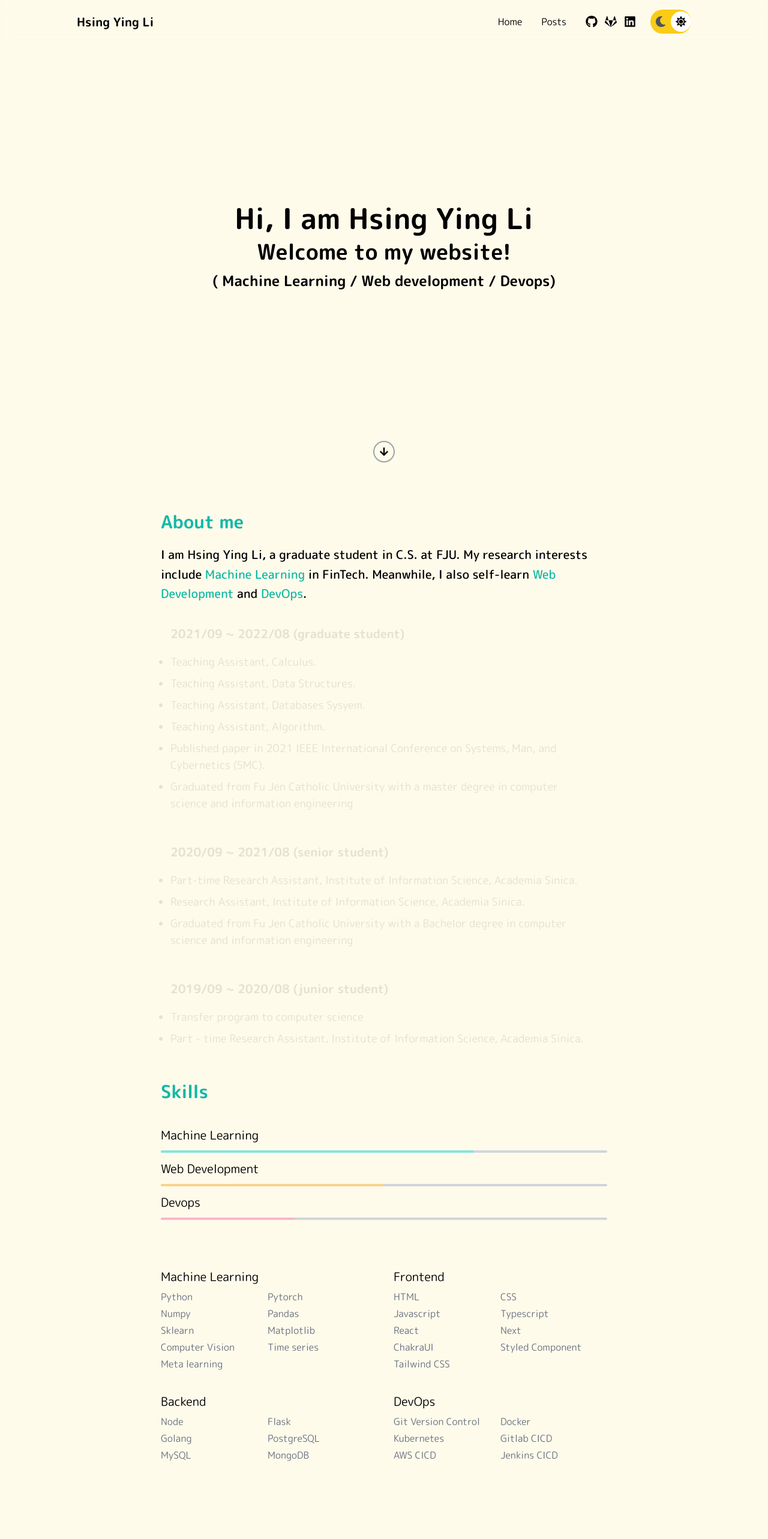
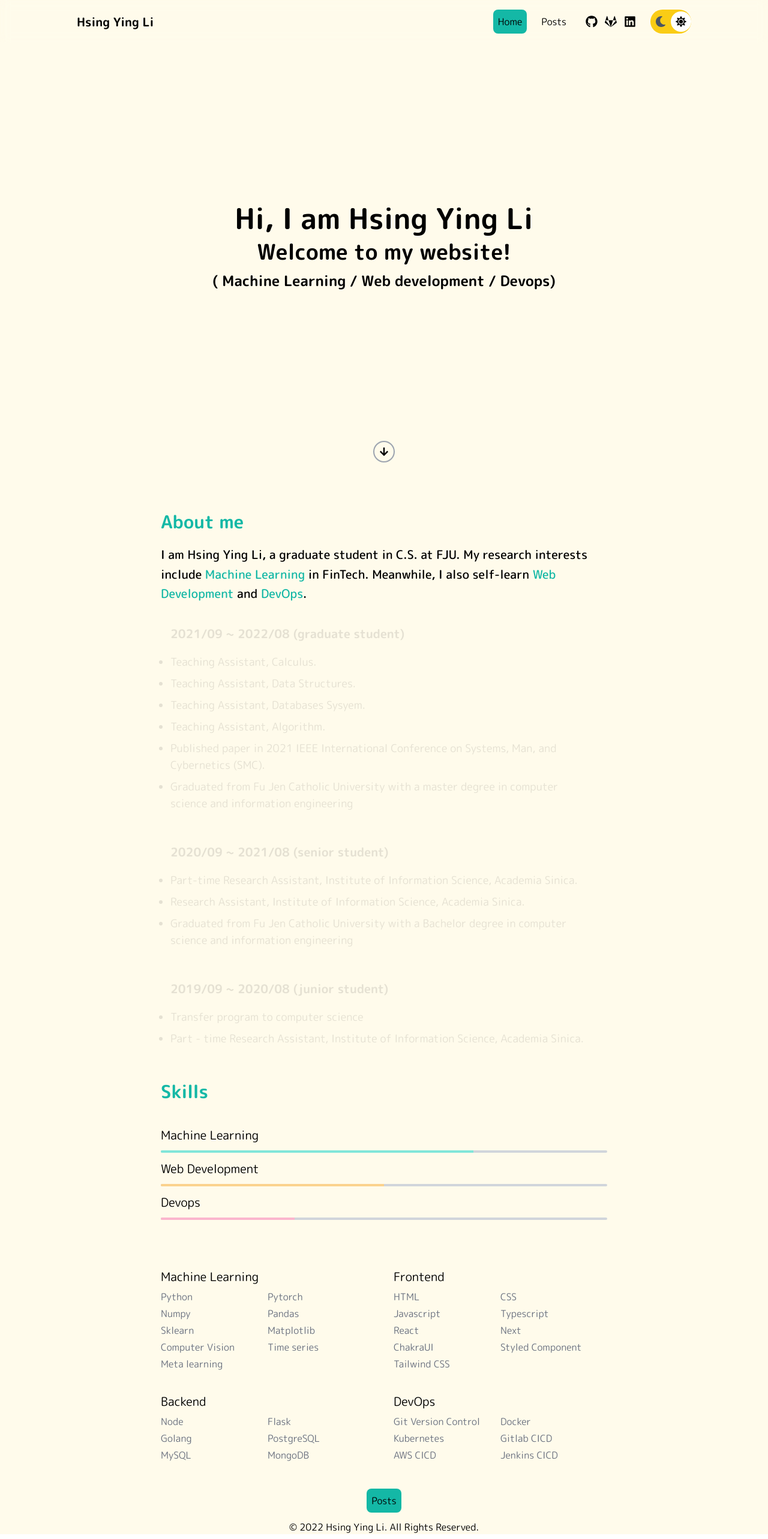
Before and after one commit to hsingyingli/hyl-website, a Next.js app: page / in a window 1280 px wide. Shown: the top 2566 px of the page at 60% size. Built offline with nearby package versions, Linux system fonts and the light colour scheme.

Commit message:
finish skills section

```diff
--- a/components/About/card.tsx
+++ b/components/About/card.tsx
@@ -1,4 +1,4 @@
-import React, { useRef, useState, Fragment } from "react";
+import React, { useRef } from "react";
 import { AboutInfo } from '../../utils/types/about'
 import useScroll from '../../hooks/useScroll'
 
--- a/components/Layout/main.tsx
+++ b/components/Layout/main.tsx
@@ -13,13 +13,13 @@ const Main: React.FC<Props> = ({ path, children }) => {
     <div className='dark:bg-black dark:text-white text-black bg-amber-50 duration-500'>
       <Head>
         <meta name="viewport" content="width=device-width, initial-scale=1" />
-        <meta name="description" content="Markdown Blog" />
+        <meta name="description" content="Hsing Ying Li persional website" />
         <meta name="author" content="Hsing Ying Li" />
         <link rel="shortcut icon" href="/favicon.ico" type="image/x-icon" />
-        <title>hyl-blog</title>
+        <title>hyl-website</title>
       </Head>
       <Navbar path={path} />
-      <div className='max-w-screen-md w-full mx-auto p-3 min-h-[calc(100vh_-_56px)]'>
+      <div className='max-w-screen-md w-full mx-auto p-3 min-h-screen'>
         {children}
       </div>
       <Footer />
--- a/components/Navbar/index.tsx
+++ b/components/Navbar/index.tsx
@@ -34,10 +34,14 @@ const Navbar: React.FC<Props> = ({ path }) => {
         <div className="flex gap-6">
           <ul className="hidden md:inline-flex md:items-center">
             {navItems.map((item) => {
-              const bgColor = path.includes(item.href) ? 'teal-500' : 'transparent'
+              const bgColor = path === item.href ? '#14B8A6' : 'transparent'
               return (
-                <li key={item.name} className={`bg-${bgColor} inline text-black text-md dark:text-white ml-4 p-2 rounded-lg cursor-pointer`}>
-                  {item.name}
+                <li key={item.name}
+                  style={{ backgroundColor: bgColor }}
+                  className={`bg-${bgColor} inline text-black text-md dark:text-white ml-4 p-2 rounded-lg cursor-pointer`}>
+                  <Link href={item.href}>
+                    {item.name}
+                  </Link>
                 </li>)
             })}
           </ul>
--- a/components/Skills/index.tsx
+++ b/components/Skills/index.tsx
@@ -26,7 +26,7 @@ interface Props {
 }
 const Skills: React.FC<Props> = ({ skills }) => {
   return (
-    <div className='min-h-screen'>
+    <div className='my-10'>
       <h1 className='text-3xl font-bold my-5 text-teal-500'>Skills</h1>
       <div className='mt-10 mb-20'>
         <h2 className='text-xl my-3'>Machine Learning</h2>
--- a/pages/index.tsx
+++ b/pages/index.tsx
@@ -2,6 +2,7 @@ import path from 'path'
 import fs from 'fs'
 import type { GetStaticProps, NextPage } from 'next'
 import { Fragment } from 'react'
+import Link from 'next/link'
 import About from '../components/About'
 import Hero from '../components/Hero'
 import Skills from '../components/Skills'
@@ -17,6 +18,10 @@ const Home: NextPage<Props> = ({ skills }) => {
       <Hero />
       <About />
       <Skills skills={skills} />
+      <div className='w-full flex justify-center'>
+        <Link href='/posts' passHref>
+          <a className='mx-auto bg-teal-500 p-2 rounded-lg hover:bg-teal-400 hover:text-gray-200 duration-500'>Posts </a></Link>
+      </div>
     </Fragment>
   )
 }
--- /dev/null
+++ b/pages/posts.tsx
@@ -0,0 +1,10 @@
+import React from "react";
+import type { NextPage } from 'next'
+
+const Posts: NextPage = () => {
+  return (
+    <div>This is Post page</div>
+  )
+}
+
+export default Posts
```
